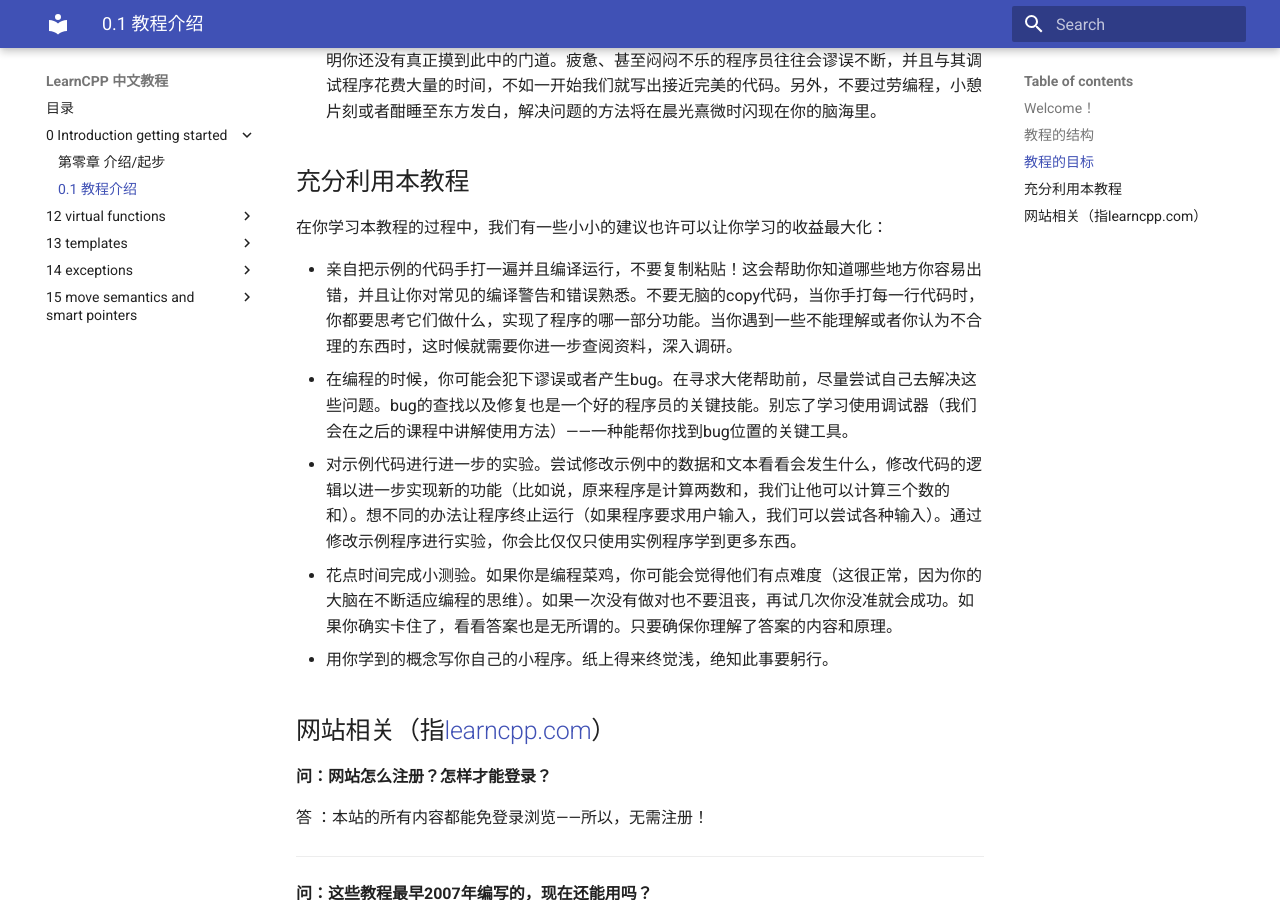
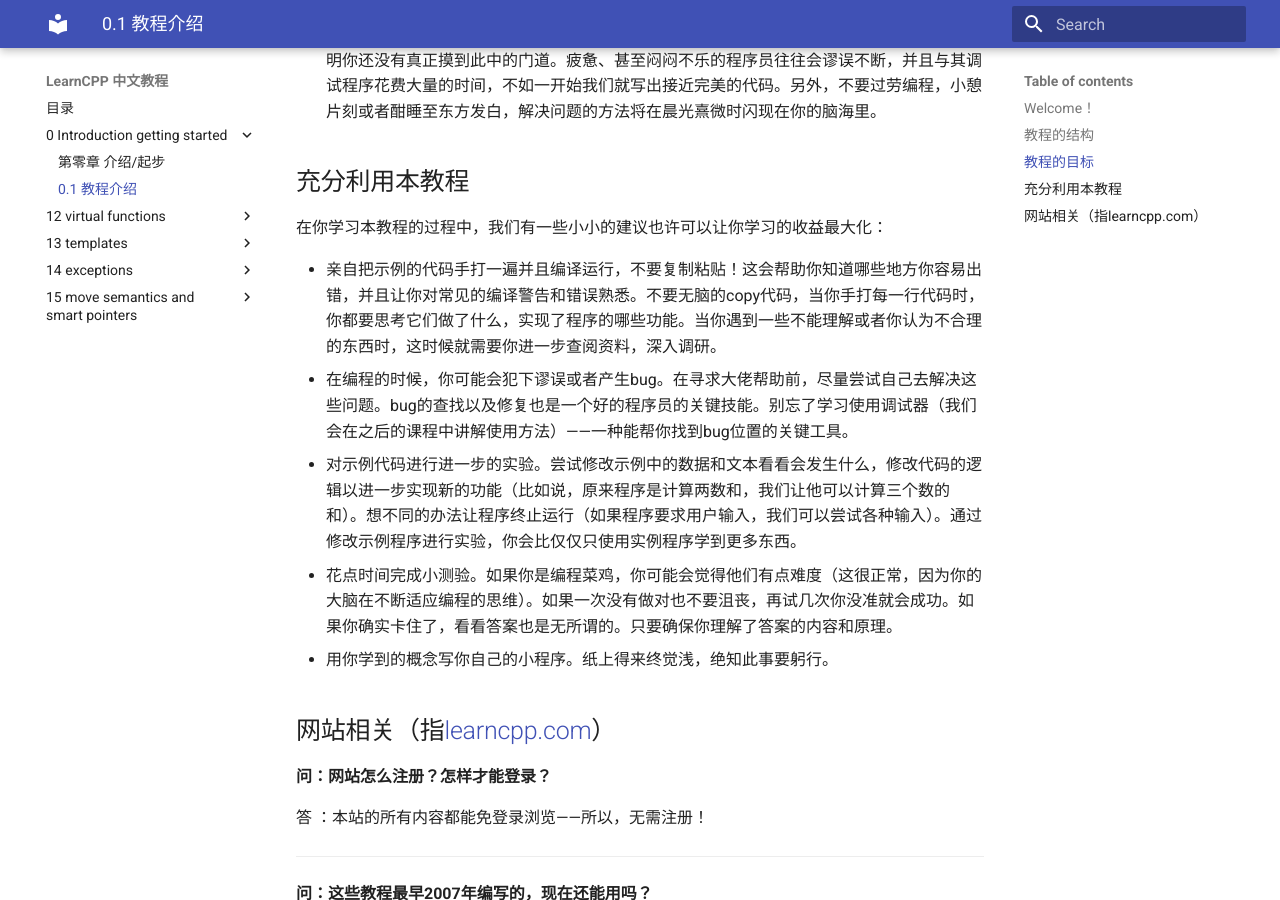
Before and after one commit to 19-20-21/learncpp-CN, an MkDocs documentation site: the page built from docs/0-Introduction-getting-started/0.1-Introduction-to-these-tutorials.md, in a window 1280 px wide and 900 px high, scrolled down 1360 px. Built offline with MkDocs 1.6.1 and Material for MkDocs 9.7.7, drawn with Linux system fonts in a browser that asks for light colours; some of the changed text lies outside the part shown.

Commit message:
correct some mistake

```diff
--- a/docs/0-Introduction-getting-started/0.1-Introduction-to-these-tutorials.md
+++ b/docs/0-Introduction-getting-started/0.1-Introduction-to-these-tutorials.md
@@ -38,7 +38,7 @@
 
 在你学习本教程的过程中，我们有一些小小的建议也许可以让你学习的收益最大化：
 
-- 亲自把示例的代码手打一遍并且编译运行，不要复制粘贴！这会帮助你知道哪些地方你容易出错，并且让你对常见的编译警告和错误熟悉。不要无脑的copy代码，当你手打每一行代码时，你都要思考它们做什么，实现了程序的哪一部分功能。当你遇到一些不能理解或者你认为不合理的东西时，这时候就需要你进一步查阅资料，深入调研。
+- 亲自把示例的代码手打一遍并且编译运行，不要复制粘贴！这会帮助你知道哪些地方你容易出错，并且让你对常见的编译警告和错误熟悉。不要无脑的copy代码，当你手打每一行代码时，你都要思考它们做了什么，实现了程序的哪些功能。当你遇到一些不能理解或者你认为不合理的东西时，这时候就需要你进一步查阅资料，深入调研。
 - 在编程的时候，你可能会犯下谬误或者产生bug。在寻求大佬帮助前，尽量尝试自己去解决这些问题。bug的查找以及修复也是一个好的程序员的关键技能。别忘了学习使用调试器（我们会在之后的课程中讲解使用方法）——一种能帮你找到bug位置的关键工具。
 - 对示例代码进行进一步的实验。尝试修改示例中的数据和文本看看会发生什么，修改代码的逻辑以进一步实现新的功能（比如说，原来程序是计算两数和，我们让他可以计算三个数的和）。想不同的办法让程序终止运行（如果程序要求用户输入，我们可以尝试各种输入）。通过修改示例程序进行实验，你会比仅仅只使用实例程序学到更多东西。
 - 花点时间完成小测验。如果你是编程菜鸡，你可能会觉得他们有点难度（这很正常，因为你的大脑在不断适应编程的思维）。如果一次没有做对也不要沮丧，再试几次你没准就会成功。如果你确实卡住了，看看答案也是无所谓的。只要确保你理解了答案的内容和原理。
```
Also changed, not shown: other parts of docs/0-Introduction-getting-started/0.1-Introduction-to-these-tutorials.md (+1 -1 lines).
